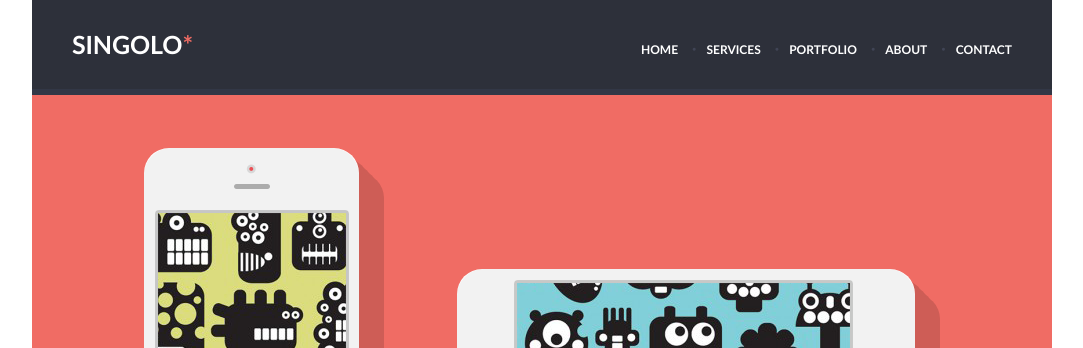
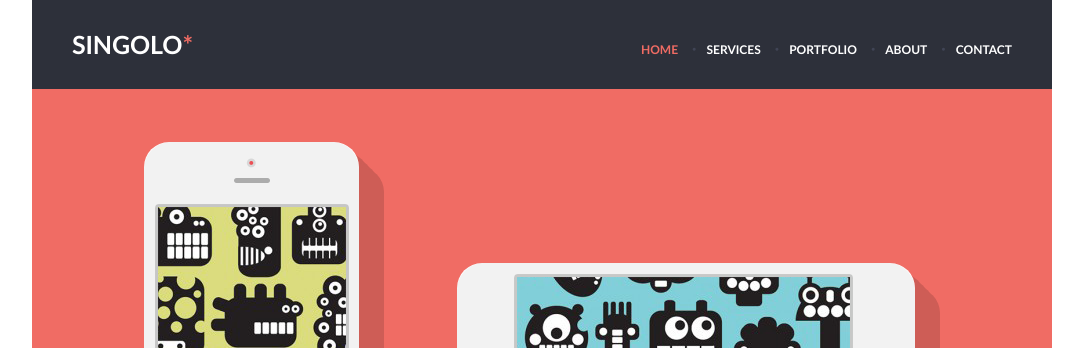
Before and after one commit to AnastasiyaGolunova/singolo, a plain HTML site: page index.html in a window 1280 px wide. Both pictures are taken after a click on the link "HOME". Shown: the top 348 px of the page, without its empty margins (98-1181 px from the left). Drawn offline with Linux system fonts and the light colour scheme; files whose address does not match are found by name; a web font is replaced by a local one.

Commit message:
feat: add nav active

```diff
--- a/index.html
+++ b/index.html
@@ -15,11 +15,11 @@
     </div>
     <nav class="header__nav">
         <ul id="menu">
-            <li class="header__nav-list active">
-                <a class="header__nav-link" href="#">home</a>
+            <li class="header__nav-list">
+                <a class="header__nav-link current" href="#">home</a>
             </li>
             <li class="header__nav-list">
-                <a class="header__nav-link" href="#services">services</a>
+                <a class="header__nav-link" href="#services">services</a class="header__nav-link">
             </li>
             <li class="header__nav-list">
                 <a class="header__nav-link" href="#portfolio">portfolio</a>
@@ -155,9 +155,9 @@
         Duis mollis, est non commodo luctus, nisi erat porttitor ligula, eget lacinia odio sem nec elit.
     </p>
     <nav class="section__nav">
-        <ul>
+        <ul id="portfolio__nav">
             <li class="section__nav-list">
-                <a class="section__nav-link" href="#">all</a>
+                <a class="section__nav-link active" href="#">all</a>
             </li>
             <li class="section__nav-list">
                 <a class="section__nav-link" href="#">web design</a>
--- a/script.js
+++ b/script.js
@@ -1,18 +1,15 @@
 "use strict";
 
-// const nav = document.getElementsByClassName('header__nav');
-//
-// nav.addEventListener('click', (event) => {
-//     nav.querySelectorAll('ul>li').forEach(el => el.classList.remove('active'));
-//     event.target.add('active');
-// });
-//
-// const menu = document.querySelector("nav ul");
-//
-// addEventListener("click", (event) => {
-//     document.querySelector("nav ul").querySelectorAll('li a').forEach(e => e.classList.remove('active'));
-//     event.target.classList.add("active");
-// });
+addEventListener("click", (event) => {
+   document.querySelectorAll('a').forEach(e => e.classList.remove('current'));
+    event.target.classList.add('current');
+});
+
+addEventListener("click", (event) => {
+    document.querySelectorAll('a').forEach(e => e.classList.remove('active'));
+    event.target.classList.add('active');
+});
+
 
 let slideIndex = 1;
 showSlides();
--- a/style.css
+++ b/style.css
@@ -26,6 +26,10 @@ body{
 .header{
     background-color: #2d303a;
     border-bottom: 6px solid #323746;
+    position: fixed;
+    overflow: hidden;
+    top: 0;
+    width: 1020px;
 }
 .header__logo{
     padding: 25px 0 27px 40px;
@@ -71,15 +75,21 @@ body{
 .header__nav-list:last-child:after{
     display: none;
 }
-.header__nav-list.active{
+/*.header__nav-link:hover{*/
+    /*cursor: pointer;*/
+    /*color: #f06c64;*/
+/*}*/
+.header__nav-link.current{
     color: #f06c64;
-    cursor: default;
 }
-.header__nav-link:not(.active):hover{
+.header__nav-link:not(.current):hover{
     cursor: pointer;
     color: #f06c64;
 }
-
+.slider{
+    display: block;
+    margin-top: 89px;
+}
 
 .slider__wrapper {
     background: #f06c64;
@@ -89,7 +99,6 @@ body{
     width: 940px;
     height: 594px;
     padding: 0 40px;
-
 }
 
 
@@ -350,7 +359,16 @@ ul{
     line-height: 20px;
 
 }
-.section__nav-link:hover{
+/*.section__nav-link:hover{*/
+    /*color: #dedede;*/
+    /*border-color: #dedede;*/
+/*}*/
+.section__nav-link.active{
+    color: #dedede;
+    border-color: #dedede;
+}
+.section__nav-link:not(.active):hover{
+    cursor: pointer;
     color: #dedede;
     border-color: #dedede;
 }
```
